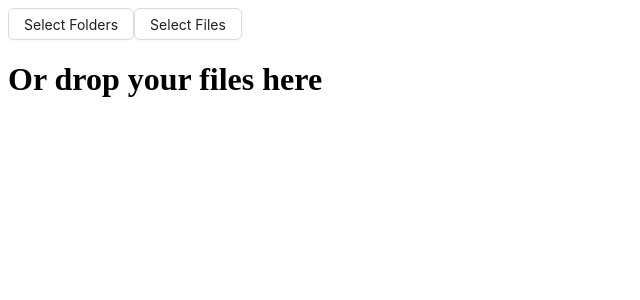
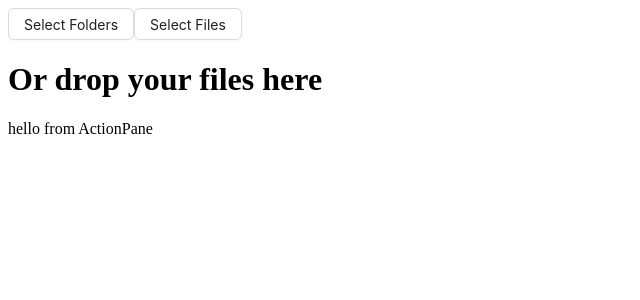
Before and after one commit to lotanbar/MediaMagic, a React (Vite) app in the folder src/renderer/: page / in a window 1280 px wide. Shown: the top 300 px of the page, without its empty margins (0-640 px from the left). Built offline with nearby package versions, Linux system fonts and the light colour scheme.

Commit message:
feat: :art: React Context

```diff
--- a/src/renderer/src/App.tsx
+++ b/src/renderer/src/App.tsx
@@ -1,9 +1,11 @@
 import FileView from './comps/FileView'
+import ActionPane from './comps/ActionPane'
 
 export default function App(): JSX.Element {
   return (
     <div className="w-screen h-screen">
       <FileView />
+      <ActionPane />
     </div>
   )
 }
--- /dev/null
+++ b/src/renderer/src/ExplorerContext.tsx
@@ -0,0 +1,22 @@
+import React, { createContext, useState, useContext } from 'react'
+import { DirItem, ExplorerContextType } from '../../types'
+
+const ExplorerContext = createContext<ExplorerContextType | undefined>(undefined)
+
+export const ExplorerProvider: React.FC<{ children: React.ReactNode }> = ({ children }) => {
+  const [explorer, setExplorer] = useState<DirItem[]>([])
+
+  return (
+    <ExplorerContext.Provider value={{ explorer, setExplorer }}>
+      {children}
+    </ExplorerContext.Provider>
+  )
+}
+
+export const useExplorer = (): ExplorerContextType => {
+  const context = useContext(ExplorerContext)
+  if (!context) {
+    throw new Error('useExplorer must be used within a ExplorerProvider')
+  }
+  return context
+}
--- /dev/null
+++ b/src/renderer/src/comps/ActionPane.tsx
@@ -0,0 +1,3 @@
+export default function ActionPane(): JSX.Element {
+  return <div>hello from ActionPane</div>
+}
--- a/src/renderer/src/comps/FileView.tsx
+++ b/src/renderer/src/comps/FileView.tsx
@@ -1,23 +1,25 @@
 import { useState, Fragment } from 'react'
 import { Button, notification } from 'antd'
-import { InfoCircleOutlined } from '@ant-design/icons';
+import { InfoCircleOutlined } from '@ant-design/icons'
 import { DirItem } from '../../../types'
 import { FaTrash, FaChevronDown, FaChevronRight } from 'react-icons/fa'
+import { useExplorer } from '../ExplorerContext'
 
 export default function FileView(): JSX.Element {
   const [dragOverScreen, setDragOverScreen] = useState<boolean>(false)
-  const [explorer, setExplorer] = useState<DirItem[]>([])
+
+  const { explorer, setExplorer } = useExplorer()
 
   // Config 'no children' notification
-  const showEmptyFolderNotification = () => {
+  const showEmptyFolderNotification = (): void => {
     notification.info({
       message: 'Empty Folder',
       description: 'This folder does not contain any items.',
       icon: <InfoCircleOutlined style={{ color: '#1890ff' }} />,
       placement: 'topRight',
-      duration: 3,
-    });
-  };
+      duration: 3
+    })
+  }
 
   const handleDragOver = (e: React.DragEvent<HTMLDivElement>): void => {
     e.preventDefault()
@@ -54,8 +56,8 @@ export default function FileView(): JSX.Element {
         return items.map((item, i) => {
           if (i === index && currentDepth === depth) {
             if (!item.children || item.children.length === 0) {
-              showEmptyFolderNotification();
-              return item; // Don't toggle if empty
+              showEmptyFolderNotification()
+              return item // Don't toggle if empty
             }
             const newIsExpanded = !item.isExpanded
             return {
--- a/src/renderer/src/main.tsx
+++ b/src/renderer/src/main.tsx
@@ -2,5 +2,10 @@ import './main.css'
 
 import ReactDOM from 'react-dom/client'
 import App from './App'
+import { ExplorerProvider } from './ExplorerContext' // Update with correct path
 
-ReactDOM.createRoot(document.getElementById('root') as HTMLElement).render(<App />)
+ReactDOM.createRoot(document.getElementById('root') as HTMLElement).render(
+  <ExplorerProvider>
+    <App />
+  </ExplorerProvider>
+)
```
Also changed, not shown: src/types.ts (+7 -0 lines), 1 other file (tests, documents, lock files or other folders).
